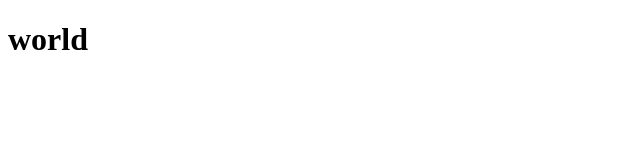
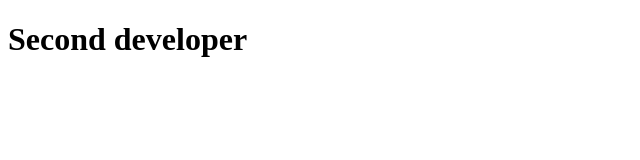
Before and after one commit to nastysizonenko/student, a plain HTML site: page index.html in a window 1280 px wide. Shown: the whole page, without its empty margins (0-640 px from the left). Drawn offline with Linux system fonts and the light colour scheme.

Commit message:
Second: changed name

```diff
--- a/index.html
+++ b/index.html
@@ -7,6 +7,6 @@
   <title>Mr.Trird</title>
 </head>
 <body>
-  <h1> world</h1>
+  <h1> Second  developer</h1>
 </body>
 </html>
```
